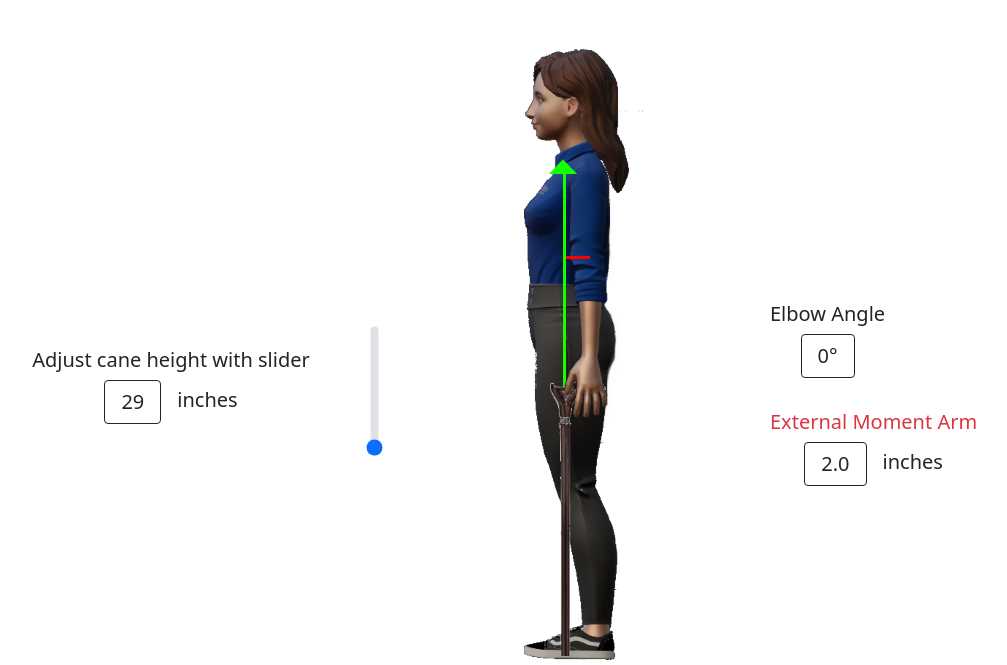
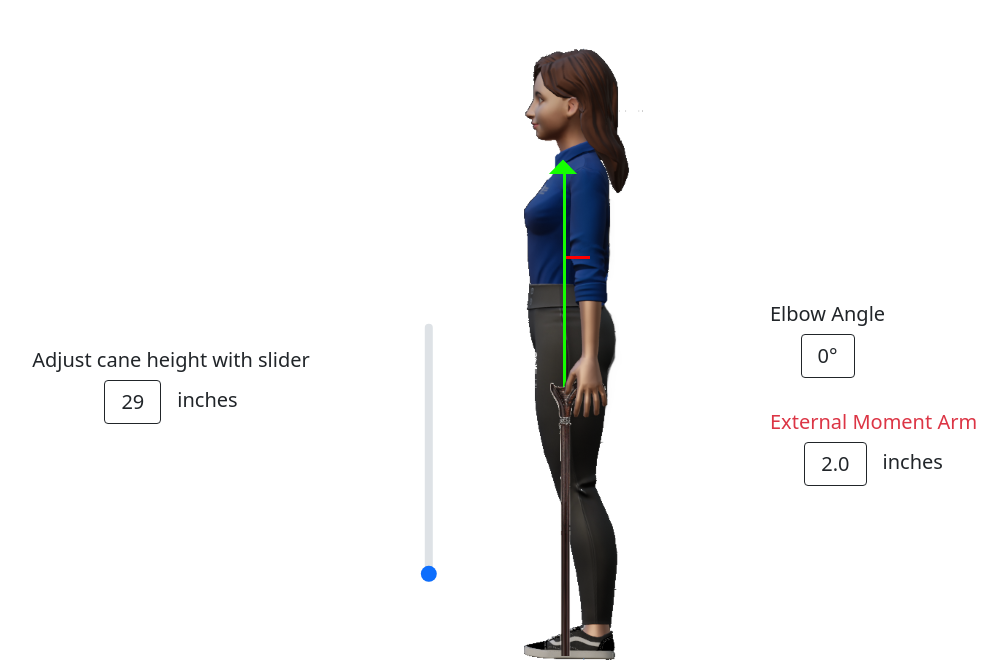
Before and after one commit to aDJaloliddin/Cane-height-elbow-angle-and-moment-arm-concept, a plain HTML site: page index.html in a window 1280 px wide. Shown: the top 665 px of the page, without its empty margins (72-1079 px from the left). Drawn offline with Linux system fonts and the light colour scheme.

Commit message:
sliders width has been changed

```diff
--- a/assets/css/main.css
+++ b/assets/css/main.css
@@ -75,6 +75,8 @@
 
 .cane-height-slider {
     transform: rotate(-90deg);
+    transform-origin: 60% 200%;
+    width: 200%;
 }
 
 .arrow {
```
